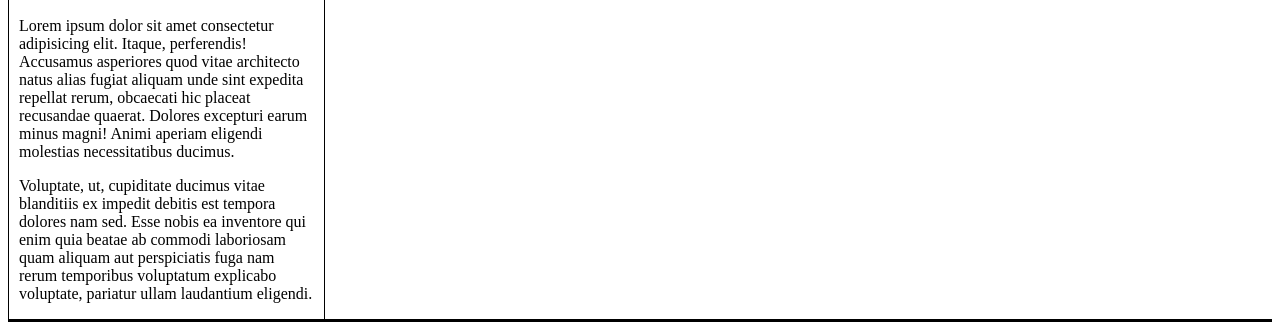
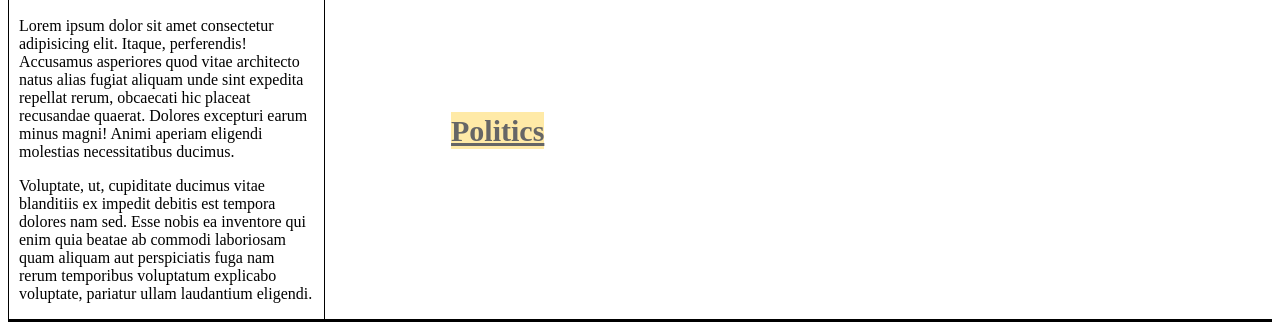
Before and after one commit to ethan-wu366/WDBEducation, a plain HTML site: page Project1/index.html in a window 1280 px wide. Shown: the part 711-1041 px from the top of the page. Drawn offline with Linux system fonts and the light colour scheme.

Commit message:
jic i fall asleep

```diff
--- a/Project1/index.html
+++ b/Project1/index.html
@@ -35,6 +35,11 @@
         <p class="article-text">Lorem ipsum dolor sit amet consectetur adipisicing elit. Itaque, perferendis! Accusamus asperiores quod vitae architecto natus alias fugiat aliquam unde sint expedita repellat rerum, obcaecati hic placeat recusandae quaerat. Dolores excepturi earum minus magni! Animi aperiam eligendi molestias necessitatibus ducimus.</p>
         <p class="article-text">Voluptate, ut, cupiditate ducimus vitae blanditiis ex impedit debitis est tempora dolores nam sed. Esse nobis ea inventore qui enim quia beatae ab commodi laboriosam quam aliquam aut perspiciatis fuga nam rerum temporibus voluptatum explicabo voluptate, pariatur ullam laudantium eligendi.</p>
     </div>
+    <div class="bottom-right-section final-section">
+        <div class="section-politics">
+            <a href="#" class="row-text">Politics</a>
+        </div>
+    </div>
 </div>
 </body>
 </html>
--- a/Project1/style.css
+++ b/Project1/style.css
@@ -38,6 +38,9 @@
     padding: 0 10px;
     border-right: 1px solid black;
 }
+.bottom-right-section {
+    padding-left: 30px;
+}
 .article-title {
     font-size: 30px;
     font-weight: normal;
@@ -47,6 +50,27 @@
 .article-text {
     text-align: left;
 }
+.row-text {
+    font-weight: bold;
+    font-family: "Futura", serif;
+    color: #666;
+    font-size: 30px;
+
+}
+.final-section {
+    display: flex;
+    flex-direction: column;
+    align-items: stretch;
+    justify-content: center;
+    padding-left: 10%;
+    margin: 0;
+}
+.section-politics {
+    background-color: #ffeaa7;
+    display: flex;
+    align-items: center;
+    height: 10%;
+}
 #title-text {
     font-family: "Times New Roman", serif;
     size: auto;
```
